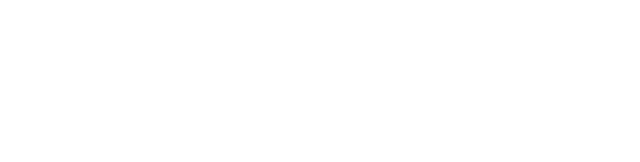
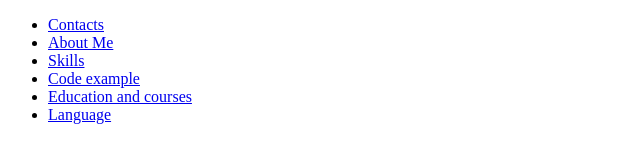
Before and after one commit to oleg1le/rsschool-cv_last2503, a plain HTML site: page index.html in a window 1280 px wide. Shown: the whole page, without its empty margins (0-640 px from the left). Drawn offline with Linux system fonts and the light colour scheme.

Commit message:
feat: filled in nav

```diff
--- a/index.html
+++ b/index.html
@@ -2,11 +2,48 @@
 <html lang="en">
 <head>
   <meta charset="UTF-8">
+  <meta name="google" content="notranslate">
   <meta http-equiv="X-UA-Compatible" content="IE=edge">
   <meta name="viewport" content="width=device-width, initial-scale=1.0">
-  <title>Document</title>
+  <link rel="preconnect" href="https://fonts.googleapis.com">
+  <link href="https://fonts.googleapis.com/css2?family=Roboto:wght@400;700&display=swap" rel="stylesheet">
+  <link rel="icon" href="image/black_swan.ico">
+  <title>CV</title>
+  <link rel="stylesheet" href="style.css">
 </head>
 <body>
+  <header class="header">
+    <div class="container">
+      <nav class="nav">
+        <ul class="nav__list">
+          <li class="nav__item">
+            <a href="#contacts" class="nav__link">Contacts</a>
+          </li>
+          <li class="nav__item">
+            <a href="#about" class="nav__link">About Me</a>
+          </li>
+          <li class="nav__item">
+            <a href="#skills" class="nav__link">Skills</a>
+          </li>
+          <li class="nav__item">
+            <a href="#code" class="nav__link">Code example</a>
+          </li>
+          <li class="nav__item">
+            <a href="#education" class="nav__link">Education and courses</a>
+          </li>
+          <li class="nav__item">
+            <a href="#language" class="nav__link">Language</a>
+          </li>
+        </ul>
+      </nav>
+    </div>
+  </header>
+  <main>
+    <div class="container"></div>
+  </main>
+  <footer>
+    <div class="container"></div>
+  </footer>
 
 </body>
 </html>
```
